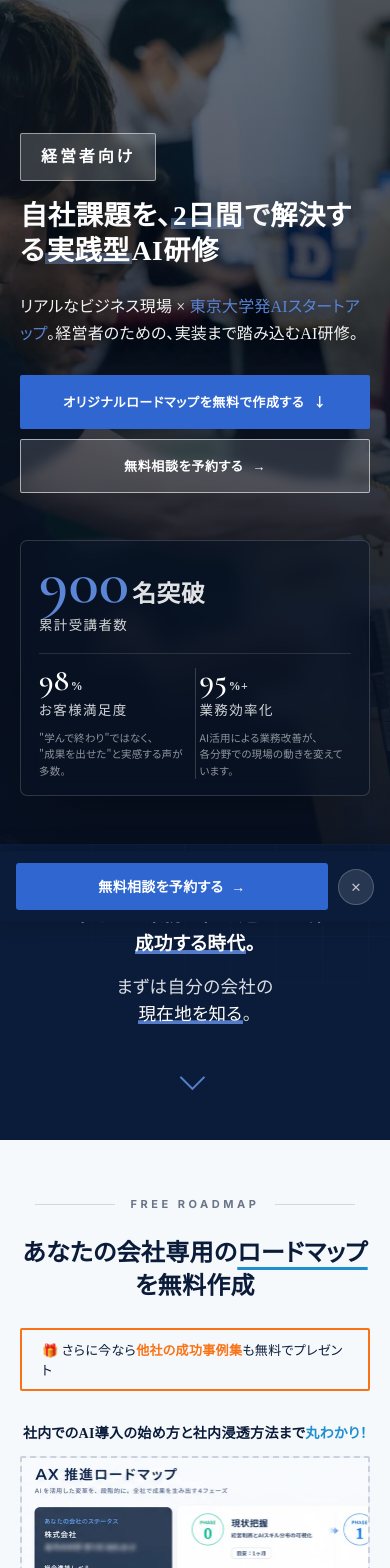
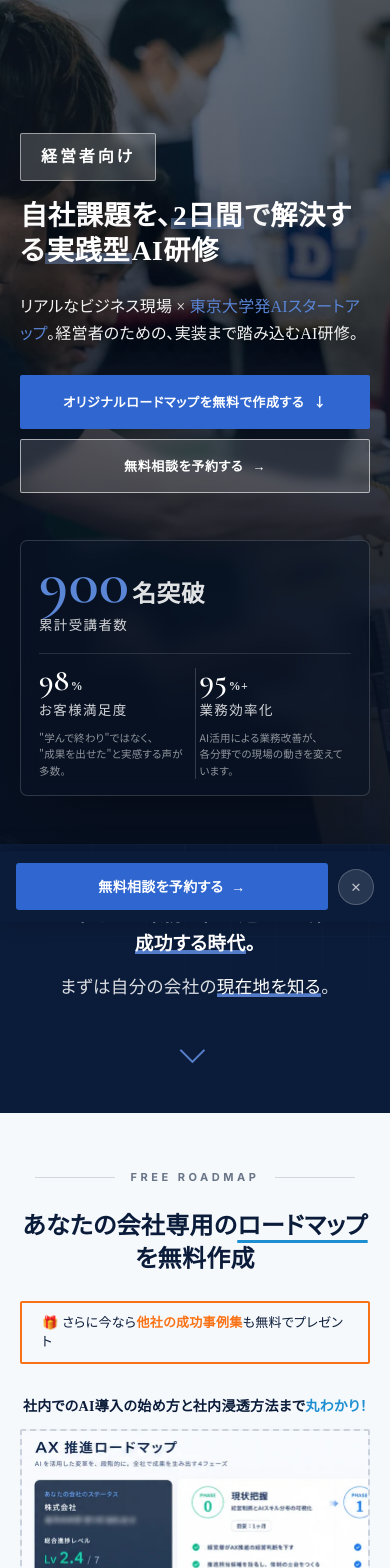
Before and after one commit to spotsuku/neo-aiseminar, a React (Vite) app: page / in a window 390 px wide. Shown: the top 1568 px of the page. Built offline with nearby package versions, Linux system fonts and the light colour scheme; no server answers; a web font is replaced by a local one.

Commit message:
Remove demo-sub line break; bonus text → mincho font

```diff
--- a/src/sections/FreeRoadmap.jsx
+++ b/src/sections/FreeRoadmap.jsx
@@ -23,7 +23,7 @@ export function FreeRoadmap() {
 
         {/* Bonus text */}
         <div className="flex justify-center mb-8">
-          <p className="inline-block font-jp text-[13px] md:text-[14px] text-ink border-2 border-[#f97316] rounded-sm px-5 py-2.5 font-medium">
+          <p className="inline-block font-mincho text-[13px] md:text-[14px] text-ink border-2 border-[#f97316] rounded-sm px-5 py-2.5 font-medium">
             🎁 さらに今なら<strong className="text-[#f97316]">他社の成功事例集</strong>も無料でプレゼント
           </p>
         </div>
--- a/src/sections/Hero.jsx
+++ b/src/sections/Hero.jsx
@@ -118,7 +118,7 @@ export function Hero() {
               いち早くAIを業務に組み込んだ会社が<br />
               <span className="ac-mark">成功する時代</span>。
             </p>
-            <p className="demo-sub rv">まずは自分の会社の<span className="demo-sub-br" aria-hidden="true" /><span className="ac-mark">現在地を知る</span>。</p>
+            <p className="demo-sub rv">まずは自分の会社の<span className="ac-mark">現在地を知る</span>。</p>
           </div>
           <div className="scroll-cue" aria-hidden="true" />
         </div>
```
